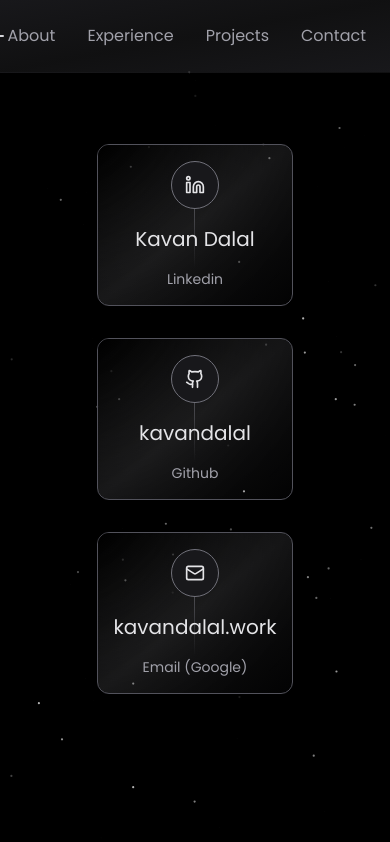
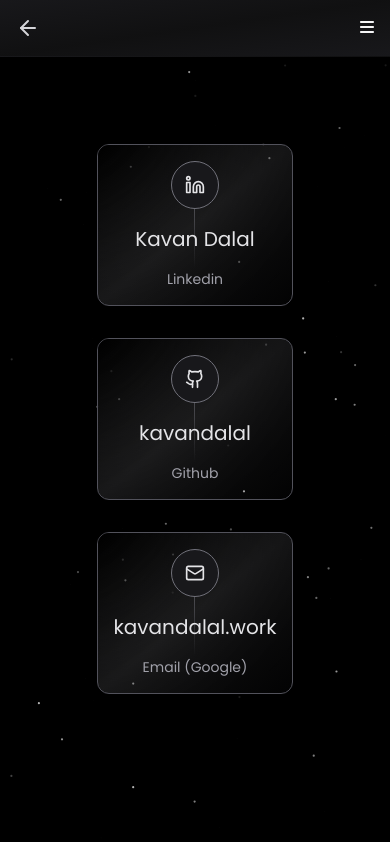
Before and after one commit to kavandalal/portfolio, a Next.js app: page /contact in a window 390 px wide. Built offline with nearby package versions, Linux system fonts and the light colour scheme.

Commit message:
added fontawesome, clsx, nav and about page mobile optimised

```diff
--- a/app/(common)/contact/page.tsx
+++ b/app/(common)/contact/page.tsx
@@ -11,21 +11,21 @@
 		href: 'https://www.linkedin.com/in/kavan-dalal/',
 		label: 'Linkedin',
 		handle: 'Kavan Dalal',
-		initial: { x: 400, y: 400 },
+		initial: { x: 200, y: 200 },
 	},
 	{
 		icon: <Github size={20} />,
 		href: 'https://github.com/kavandalal',
 		label: 'Github',
 		handle: 'kavandalal',
-		initial: { y: 400 },
+		initial: { y: 200 },
 	},
 	{
 		icon: <Mail size={20} />,
 		href: 'mailto:kavandalal.work@gmail.com',
 		label: 'Email (Google)',
 		handle: 'kavandalal.work',
-		initial: { x: -400, y: 400 },
+		initial: { x: -200, y: 200 },
 	},
 ];
 
@@ -40,7 +40,7 @@
 							<Link
 								href={s.href}
 								target='_blank'
-								className='p-4 relative flex flex-col items-center gap-4 duration-700 group md:gap-8 md:py-24  lg:pb-48 sm:p-8 md:p-16 bg-gradient-to-tl from-zinc-900/10 via-zinc-400/10 to-zinc-900/10 h-full'>
+								className='p-4 relative flex flex-col items-center gap-4 duration-700 group md:gap-8 md:py-18  lg:pb-24 sm:p-8 md:p-16 bg-gradient-to-tl from-zinc-900/10 via-zinc-400/10 to-zinc-900/10 h-full'>
 								<span
 									className='absolute w-px h-2/3 bg-gradient-to-b from-zinc-500 via-zinc-500/50 to-transparent'
 									aria-hidden='true'
--- a/app/layout.tsx
+++ b/app/layout.tsx
@@ -1,6 +1,14 @@
+'use client';
 import './globals.css';
 import Particles from '../ui/particles';
 import { Metadata } from 'next';
+
+import { library } from '@fortawesome/fontawesome-svg-core';
+import { fas } from '@fortawesome/free-solid-svg-icons';
+import '@fortawesome/fontawesome-svg-core/styles.css';
+
+// Add the imported icons to the library
+library.add(fas);
 
 export const metadata: Metadata = {
 	title: {
--- a/package.json
+++ b/package.json
@@ -9,10 +9,14 @@
     "lint": "next lint"
   },
   "dependencies": {
+    "@fortawesome/fontawesome-svg-core": "^6.4.0",
+    "@fortawesome/free-solid-svg-icons": "^6.4.0",
+    "@fortawesome/react-fontawesome": "^0.2.0",
     "@types/node": "20.3.1",
     "@types/react": "18.2.14",
     "@types/react-dom": "18.2.6",
     "animejs": "^3.2.1",
+    "clsx": "^1.2.1",
     "eslint": "8.43.0",
     "eslint-config-next": "13.4.7",
     "framer-motion": "^10.12.17",
--- a/ui/card.tsx
+++ b/ui/card.tsx
@@ -18,7 +18,7 @@
 	return (
 		<div
 			onMouseMove={onMouseMove}
-			className='overflow-hidden relative duration-700 border rounded-xl hover:bg-zinc-800/10 group md:gap-8 hover:border-zinc-400/50 border-zinc-600 '>
+			className='overflow-hidden relative h-full duration-700 border rounded-xl hover:bg-zinc-800/10 group md:gap-8 hover:border-zinc-400/50 border-zinc-600 '>
 			<div className='pointer-events-none'>
 				<div className='absolute inset-0 z-0  transition duration-1000 [mask-image:linear-gradient(black,transparent)]' />
 				<motion.div
--- a/ui/nav.tsx
+++ b/ui/nav.tsx
@@ -2,16 +2,21 @@
 import { ArrowLeft } from 'lucide-react';
 import Link from 'next/link';
 import React, { useEffect, useRef, useState } from 'react';
+import { useSelectedLayoutSegment } from 'next/navigation';
+import clsx from 'clsx';
+import { FontAwesomeIcon } from '@fortawesome/react-fontawesome';
 
 export const Navigation: React.FC = () => {
 	const navigation = [
-		{ name: 'About', href: '/about' },
-		{ name: 'Experience', href: '/experience' },
-		{ name: 'Projects', href: '/project' },
-		{ name: 'Contact', href: '/contact' },
+		{ name: 'Home', href: '' },
+		{ name: 'About', href: 'about' },
+		{ name: 'Experience', href: 'experience' },
+		{ name: 'Projects', href: 'project' },
+		{ name: 'Contact', href: 'contact' },
 	];
 	const ref = useRef<HTMLElement>(null);
 	const [isIntersecting, setIntersecting] = useState(true);
+	const [isOpen, setIsOpen] = useState(false);
 
 	useEffect(() => {
 		if (!ref.current) return;
@@ -21,26 +26,103 @@
 		return () => observer.disconnect();
 	}, []);
 
+	const close = () => setIsOpen(false);
+
 	return (
-		<header ref={ref}>
-			<div
-				className={`fixed inset-x-0 top-0 z-50 backdrop-blur bg-gradient-to-tl from-zinc-900 via-zinc-400/10 to-zinc-900 duration-200 border-b  ${
-					isIntersecting ? 'bg-zinc-900/0 border-transparent' : 'bg-zinc-900/500  border-zinc-800 '
-				}`}>
-				<div className='container flex flex-row-reverse text-vercel-pink items-center justify-between p-6 mx-auto'>
-					<div className='flex justify-between gap-8'>
-						{navigation.map((i) => (
-							<Link key={i?.href} href={i?.href} className='duration-200 text-zinc-400 hover:text-zinc-100'>
-								{i?.name}
-							</Link>
-						))}
-					</div>
+		// <header ref={ref}>
+		// 	<div
+		// 		className={`fixed inset-x-0 top-0 z-50 backdrop-blur bg-gradient-to-tl from-zinc-900 via-zinc-400/10 to-zinc-900 duration-200 border-b  ${
+		// 			isIntersecting ? 'bg-zinc-900/0 border-transparent' : 'bg-zinc-900/500  border-zinc-800 '
+		// 		}`}>
+		// 		<div className='container flex flex-row-reverse text-vercel-pink items-center justify-between p-6 mx-auto'>
+		// 			<div className='flex justify-between gap-8'>
+		// 				{navigation.map((i) => (
+		// 					<NavItem key={i.href} item={{ link: i.href, name: i.name }} close={close} />
+		// 				))}
+		// 			</div>
 
-					<Link href='/' className='duration-200 text-zinc-300 hover:text-zinc-100'>
+		// 			<Link href='/' className='duration-200 text-zinc-300 hover:text-zinc-100'>
+		// 				<ArrowLeft className='w-6 h-6 ' />
+		// 			</Link>
+		// 		</div>
+		// 	</div>
+		// </header>
+
+		<div
+			className={clsx(
+				` fixed inset-x-0 top-0 z-50 w-full backdrop-blur bg-gradient-to-tl from-zinc-900 via-zinc-400/10 to-zinc-900 duration-200 border-b`,
+				{
+					'bg-zinc-900/0 border-transparent': isIntersecting,
+					'bg-zinc-900/500  border-zinc-800 ': !isIntersecting,
+				}
+			)}>
+			<div className='container mx-auto flex flex-col lg:flex-row justify-between lg:flex-row relative'>
+				<div className='flex h-14 items-center py-4 px-4 lg:h-auto'>
+					<Link href='/' className='duration-200 text-zinc-300 hover:text-zinc-100' onClick={close}>
 						<ArrowLeft className='w-6 h-6 ' />
 					</Link>
 				</div>
+
+				<button
+					type='button'
+					className='group absolute top-0 right-0 flex h-14 items-center gap-x-2 px-4 lg:hidden'
+					onClick={() => setIsOpen(!isOpen)}>
+					<div className='font-medium text-gray-100 group-hover:text-gray-400'>
+						<FontAwesomeIcon icon={'bars'} />
+					</div>
+				</button>
+
+				<div
+					className={clsx('overflow-y-auto lg:static lg:block', {
+						'fixed inset-x-0 bottom-0 top-14 mt-px ': !isOpen,
+						// hidden: !isOpen,
+					})}>
+					<nav className='space-y-3 lg:space-y-0 lg:space-x-5  px-2 py-2 lg:py-5 flex flex-col lg:flex-row'>
+						{navigation.map((section) => {
+							return (
+								<div key={section.name} className='my-auto'>
+									{/* <div className='mb-2 px-3 font-semibold uppercase tracking-wider text-pink-600 text-lg'>
+									<div>{section.name}</div>
+								</div> */}
+
+									<div className='space-y-1 '>
+										<NavItem key={section.href} item={{ link: section.href, name: section.name }} close={close} />
+									</div>
+								</div>
+							);
+						})}
+					</nav>
+				</div>
 			</div>
-		</header>
+		</div>
 	);
 };
+
+interface Item {
+	link: String;
+	name: String;
+}
+
+interface NavItemProp {
+	item: Item;
+	close: () => false | void;
+}
+function NavItem({ item, close }: NavItemProp) {
+	const segment = useSelectedLayoutSegment();
+	const { link, name } = item;
+	const isActive = link === segment;
+
+	return (
+		<Link
+			onClick={close}
+			href={`/${link}`}
+			className={clsx('px-2 py-1 text-sm font-medium hover:text-blue-300 flex justify-center items-center', {
+				'text-gray-400 ': !isActive,
+				'text-white  ': isActive,
+			})}
+			// className='duration-200 text-zinc-400 hover:text-zinc-100'
+		>
+			{name}
+		</Link>
+	);
+}
```
Also changed, not shown: 1 other file (tests, documents, lock files or other folders).
